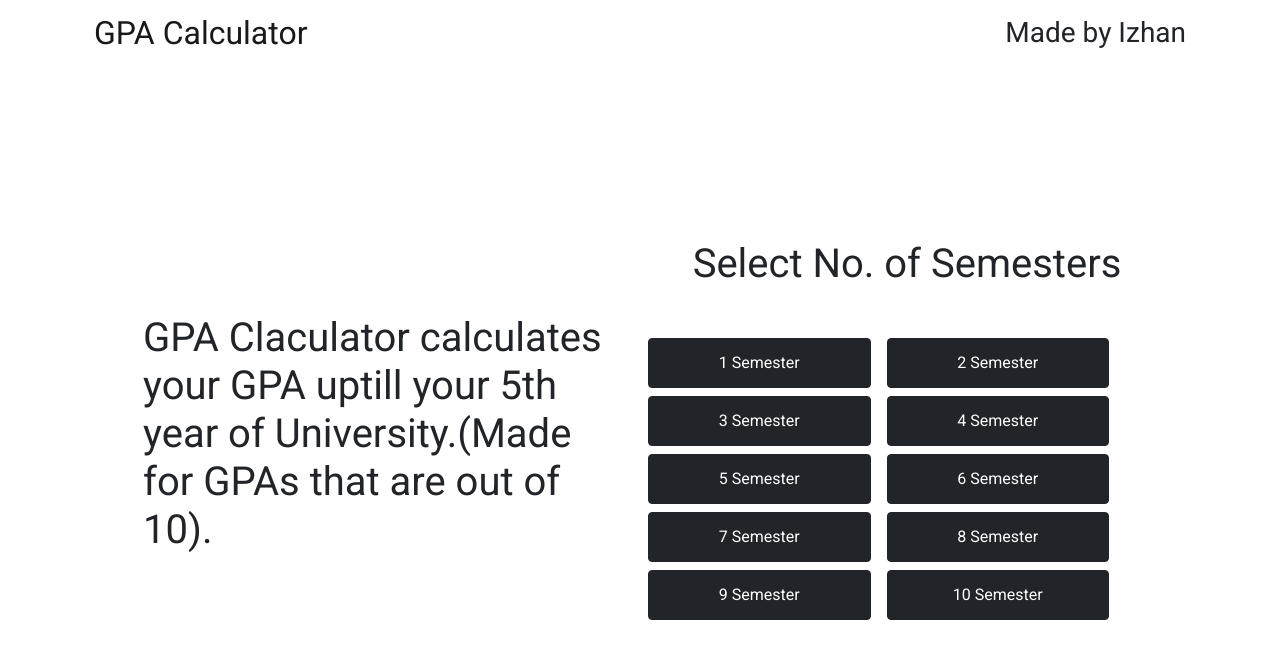
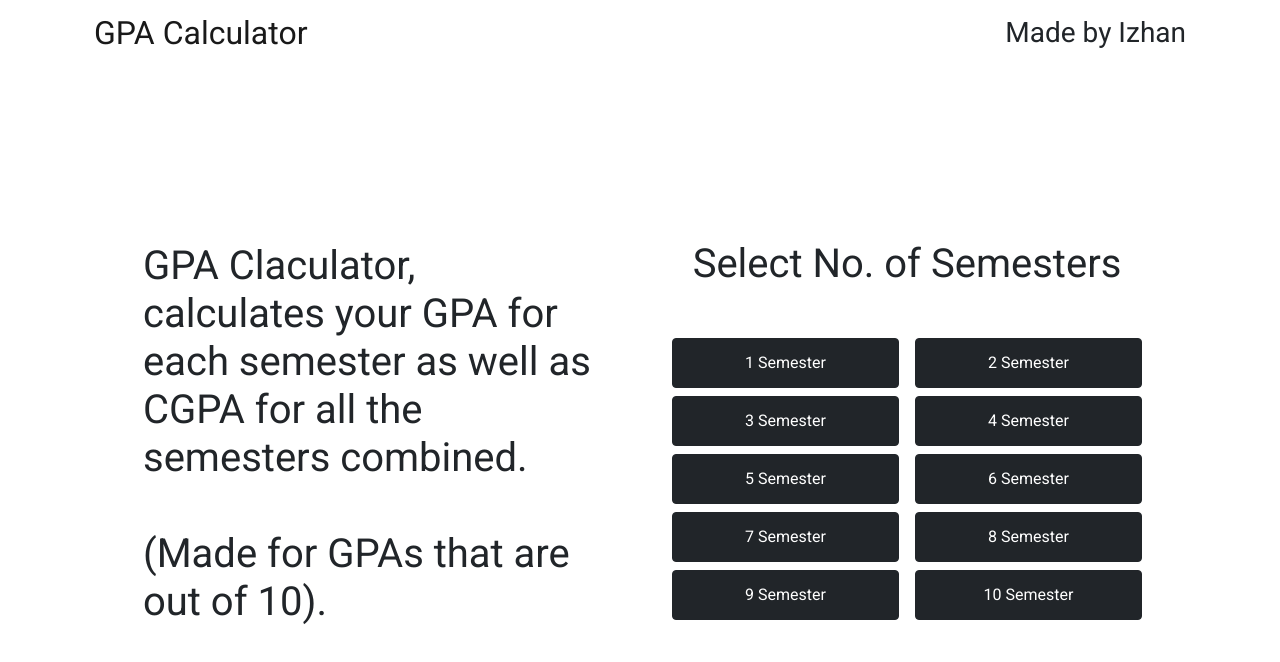
Before and after one commit to babu-izhan-5001312/gpa-calculator, a React (Create React App) app: page / in a window 1280 px wide. Shown: the top 662 px of the page. Built offline with nearby package versions, Linux system fonts and the light colour scheme; the HTML template or start-up script is replaced by a standard one.

Commit message:
made style changes

```diff
--- a/src/App.css
+++ b/src/App.css
@@ -96,8 +96,8 @@ body {
   justify-content: center;
 }
 
-.year {
-  margin-left: 20px;
+.year-button.year-button-wrapper {
+  padding: 0px;
 }
 
 .sem-header {
--- a/src/components/SelectNoOfSemesters.js
+++ b/src/components/SelectNoOfSemesters.js
@@ -6,19 +6,21 @@ const SelectNoOfSemesters = ({ setNoOfSemesters }) => {
     <div className="semester container row d-flex align-items-center justify-content-center ">
       <div className="col-12 col-md-6">
         <h1 className="description">
-          GPA Claculator calculates your GPA uptill your 5th year of
-          University.(Made for GPAs that are out of 10).
+          GPA Claculator, calculates your GPA for each semester as well as CGPA
+          for all the semesters combined.
+          <br />
+          <br /> (Made for GPAs that are out of 10).
         </h1>
       </div>
       <div className="selectsem col-12 col-md-6 d-flex align-items-center justify-content-center flex-column ">
         <h1 className="sem-header">Select No. of Semesters</h1>
-        <div className="year-wrapper">
-          <div className="year row">
+        <div className="year-wrapper container">
+          <div className="row">
             {semesters.map((sem) => {
               return (
                 <Button
                   variant="dark"
-                  className="semester-button col-12 col-md-5"
+                  className="semester-button col"
                   onClick={() => setNoOfSemesters(sem)}
                 >
                   {sem} Semester
```
